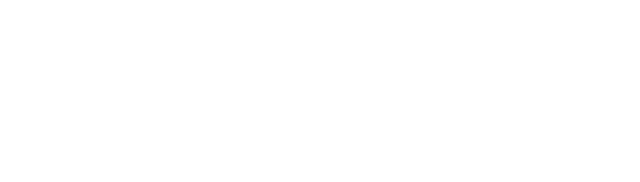
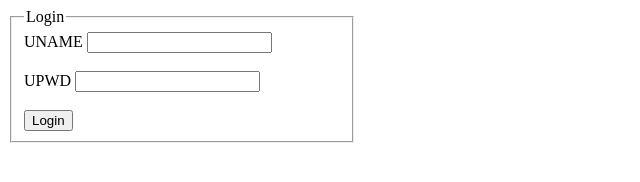
Before and after one commit to toolsknowledge/HTML5-CSS3, a plain HTML site: page storages.html in a window 1280 px wide. Shown: the whole page, without its empty margins (0-640 px from the left). Drawn offline with Linux system fonts and the light colour scheme.

Commit message:
storages api

```diff
--- a/storages.html
+++ b/storages.html
@@ -1,11 +1,88 @@
 <!--
-    HTML5 Supports two types of storages
+   HTML5 Supports two types of Storages.
 
-    1) local storage
+   1) local storage
 
-    2) session storage
+   2) session storage
 
-    if i close the browser data won't be lost, then such kind of storahe we can call local stoarge
+   even if we close the browser/opens the new data, data never loose. then such type of storage called as local storage
 
-    if i close the browser/opens the new tab, data will be lost, then such kind of storage called as session storage
+   when ever we close the browser/opens the new tab, we will loose the data from session storage
+
+
+   localStorage is the predefined object provided by javascript
+
+   localStorage object used to work with the local storage
+
+   sessionStorage is the predefined object provided by javascript
+
+   sessionStorage object used to work with the sessionStorage
+
+
+functions
+*********
+1) setItem(-,-)
+
+    used to store the data
+
+
+2) getItem(-)
+
+   read the data
+
+
+3) removeItem(-)
+
+   delete the data
 -->
+
+
+<!DOCTYPE html>
+<html>
+    <head>
+        <title>HTML5 Storages</title>
+    </head>
+
+    <body>
+        <fieldset style="width: 25%;">
+            <legend>Login</legend>
+            <label>UNAME</label>
+            <input type="text" id="uname">
+
+            <br><br>
+            <label>UPWD</label>
+            <input type="password" id="upwd">
+
+            <br><br>
+            <button onclick="myFun()">Login</button>
+        </fieldset>
+    </body>
+
+    <script>
+        function myFun(){
+            let obj = {
+                "uname":document.getElementById("uname").value,
+                "upwd":document.getElementById("upwd").value
+            }
+            //storing the data
+            //window.localStorage.setItem("login_details",JSON.stringify(obj));
+            window.sessionStorage.setItem("login_details",JSON.stringify(obj));
+
+
+
+            //read the data
+            //console.log( window.localStorage.getItem("login_details") );
+            console.log( window.sessionStorage.getItem("login_details") );
+
+
+            //remove the data
+            //window.localStorage.removeItem("login_details");
+            //window.sessionStorage.removeItem("login_details");
+
+        }
+    </script>
+
+
+
+
+</html>
```
